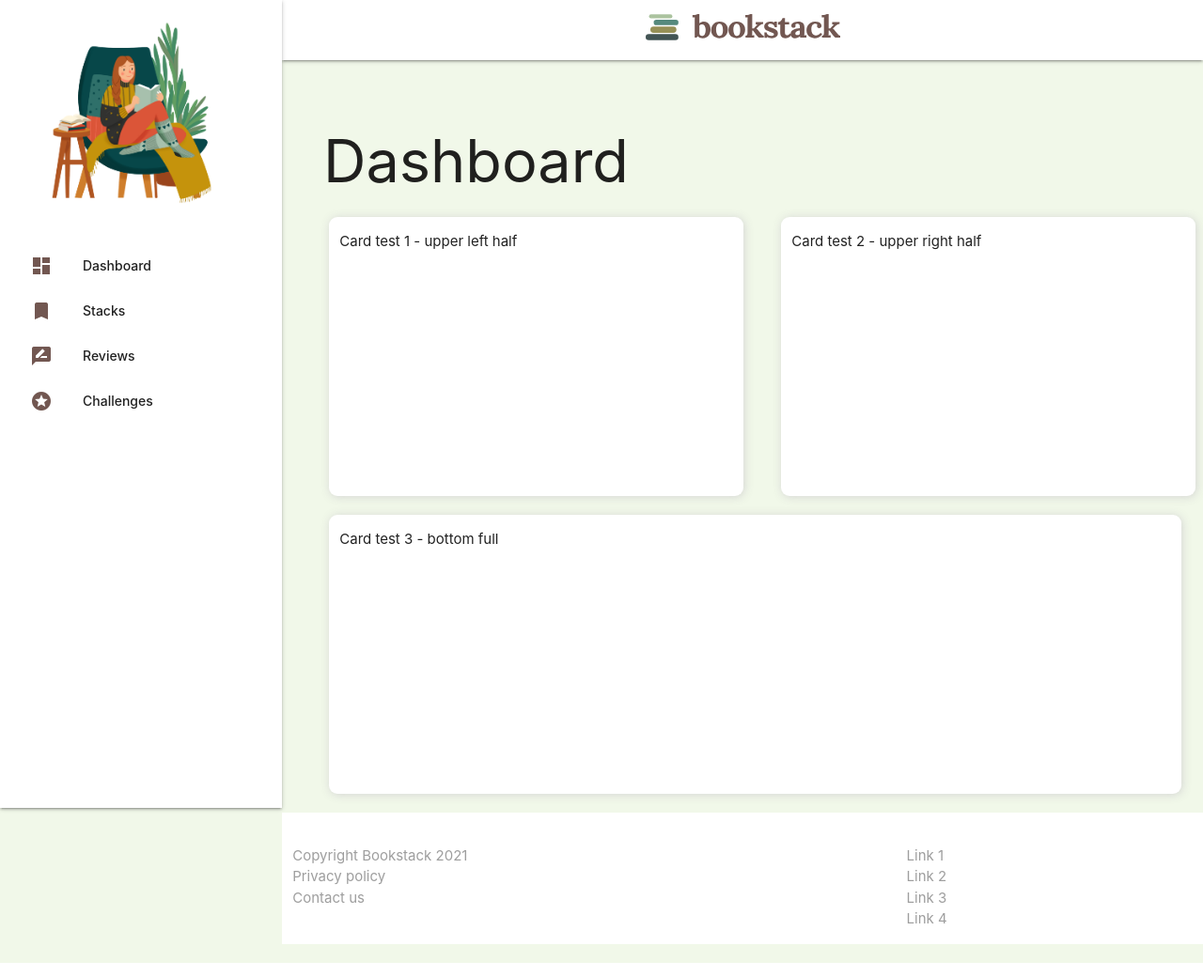
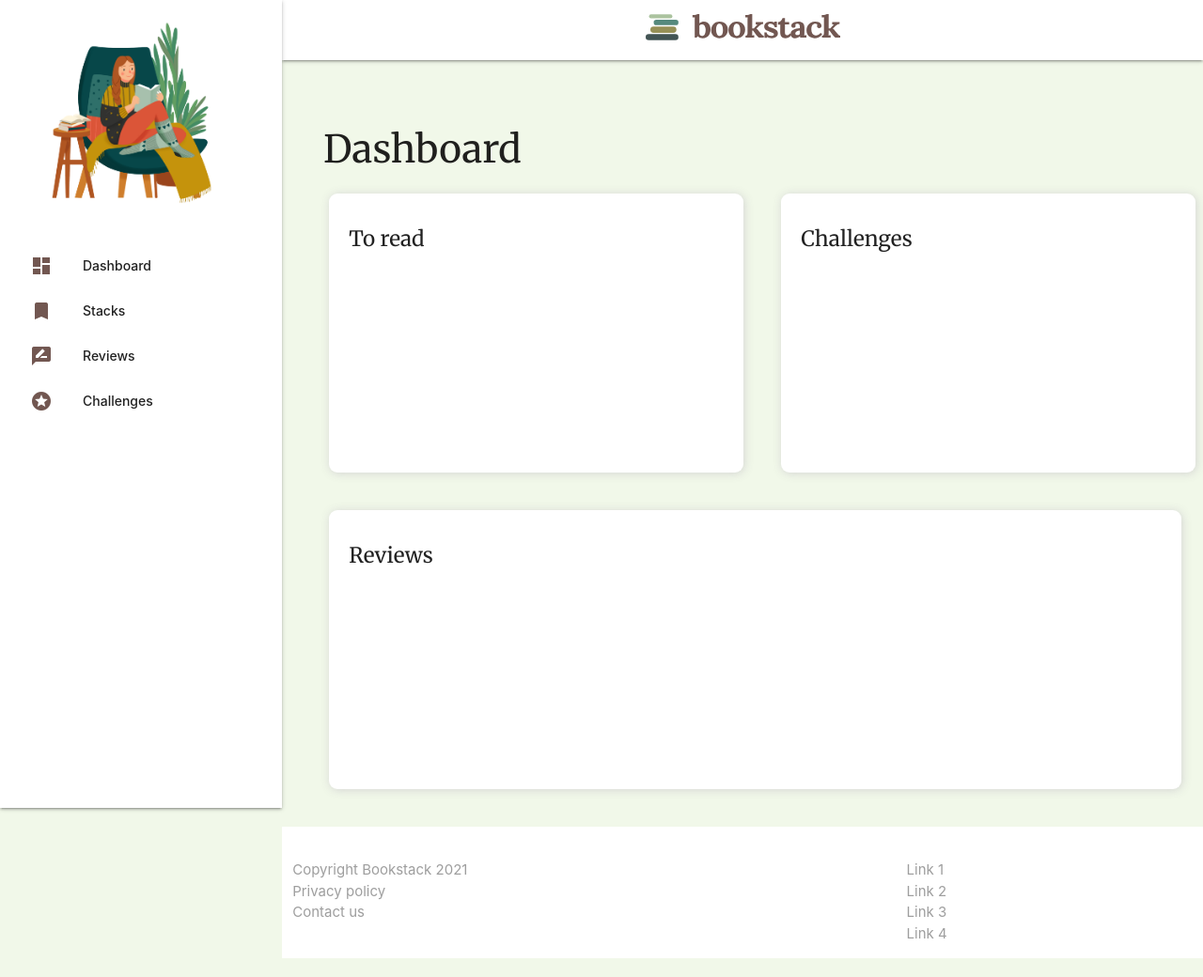
Before and after one commit to TaraRhoseyn/bookstack_web_app, a Flask app: page / in a window 1280 px wide. Shown: the whole page at 94% size. Run offline with Flask 2, Linux system fonts and the light colour scheme; data that the repository does not hold is empty; some libraries are stand-ins or nearby versions.

Commit message:
style: Add google fonts and adjust margins on dashboard cards

```diff
--- a/static/css/style.css
+++ b/static/css/style.css
@@ -1,3 +1,23 @@
+/* LOAD GOOGLE FONTS */
+
+@import url('https://fonts.googleapis.com/css2?family=Merriweather&display=swap');
+
+
+/* GLOBAL STYLES */
+
+h1, h2 {
+    font-family: 'Merriweather', sans-serif;
+}
+
+h1 {
+    font-size: 2.7rem;
+}
+
+h2 {
+    font-size: 1.5rem;
+    margin-left: 10px;
+}
+
 /* NAVBAR */
 
 body {
@@ -54,6 +74,12 @@ body {
     }
 }
 
+@media only screen and (max-width : 993px) {
+    .custom-stack-card-half {
+        margin-top: 20px;
+    }
+}
+
 @media only screen and (min-width: 1025px) {
     h1 {
         margin-left: 44px;
@@ -70,6 +96,8 @@ body {
     }
 
     #stack-card-full {
+        margin-top: 20px;
+        margin-bottom: 20px;
         margin-left: 50px;
         width: 92.5%;
         height: 297px;
--- a/templates/dashboard.html
+++ b/templates/dashboard.html
@@ -76,15 +76,15 @@
             <section>
                 <div class="row">
                     <div class="col s12 m6 custom-stack-card-half white" id="stack-card-left">
-                        <p>Card test 1 - upper left half</p>
+                        <h2>To read</h2>
                     </div>
                     <div class="col s12 m6 custom-stack-card-half white">
-                        <p>Card test 2 - upper right half</p>
+                        <h2>Challenges</h2>
                     </div>
                 </div>
                 <div class="row">
                     <div class="col s12 custom-stack-card white" id="stack-card-full">
-                        <p>Card test 3 - bottom full</p>
+                        <h2>Reviews</h2>
                     </div>
                 </div>
             </section>
```
